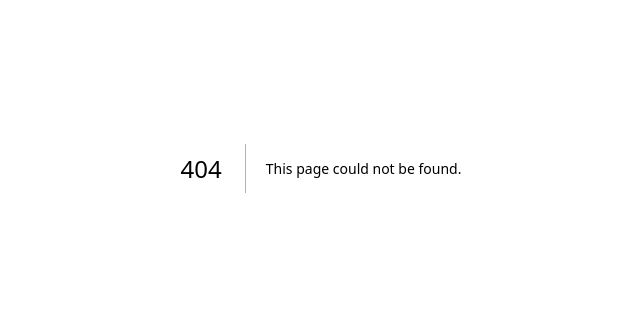
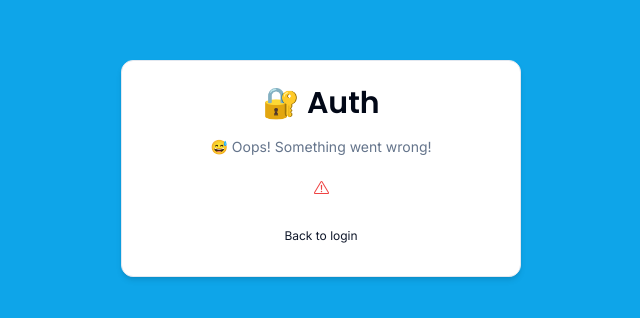
Before and after one commit to phidabezt/next-auth, a Next.js app: page /auth/error in a window 1280 px wide. Before the commit this address had no page. Shown: the part 232-550 px from the top of the page, without its empty margins (319-959 px from the left). Built offline with nearby package versions, Linux system fonts and the light colour scheme.

Commit message:
handle event where google might get wrong in redirection

```diff
--- /dev/null
+++ b/app/auth/error/page.tsx
@@ -0,0 +1,9 @@
+import { ErrorCard } from "@/components/auth/ErrorCard"
+
+const AuthErrorPage = () => {
+  return (
+    <ErrorCard />
+  )
+}
+
+export default AuthErrorPage
--- /dev/null
+++ b/components/auth/ErrorCard.tsx
@@ -0,0 +1,17 @@
+import { CardWrapper } from "./CardWrapper"
+import { ExclamationTriangleIcon } from "@radix-ui/react-icons"
+
+
+export const ErrorCard = () => {
+  return (
+    <CardWrapper
+      headerLabel="😅 Oops! Something went wrong!"
+      backButtonHref="/auth/login"
+      backButtonLabel="Back to login"
+    >
+      <div className="w-full flex items-end justify-center">
+        <ExclamationTriangleIcon className="text-destructive"/>
+      </div>
+    </CardWrapper>
+  )
+}
--- a/components/auth/LoginForm.tsx
+++ b/components/auth/LoginForm.tsx
@@ -3,6 +3,7 @@
 import * as z from "zod"
 
 import { useState, useTransition } from "react"
+import { useSearchParams } from "next/navigation"
 import { useForm } from "react-hook-form"
 import { zodResolver } from "@hookform/resolvers/zod"
 
@@ -23,6 +24,11 @@
 import { login } from "@/actions/login"
 
 export const LoginForm = () => {
+  const searchParams = useSearchParams()
+  const urlError = searchParams.get("error") === 'OAuthAccountNotLinked'
+    ? "Email already in use with different provider!"
+    : ""
+
   const [error, setError] = useState<string | undefined>("")
   const [success, setSuccess] = useState<string | undefined>("")
   const [isPending, startTransition] = useTransition()
@@ -92,7 +98,7 @@
               )}
             />
           </div>
-          <FormError message={error} />
+          <FormError message={error || urlError} />
           <FormSuccess message={success} />
           <Button type="submit" className="w-full" disabled={isPending}>
             Login
--- a/routes.ts
+++ b/routes.ts
@@ -17,6 +17,7 @@
 export const authRoutes = [
   "/auth/login",
   "/auth/register",
+  "/auth/error",
 ]
 
 /**
```
Also changed, not shown: auth.ts (+12 -0 lines).
